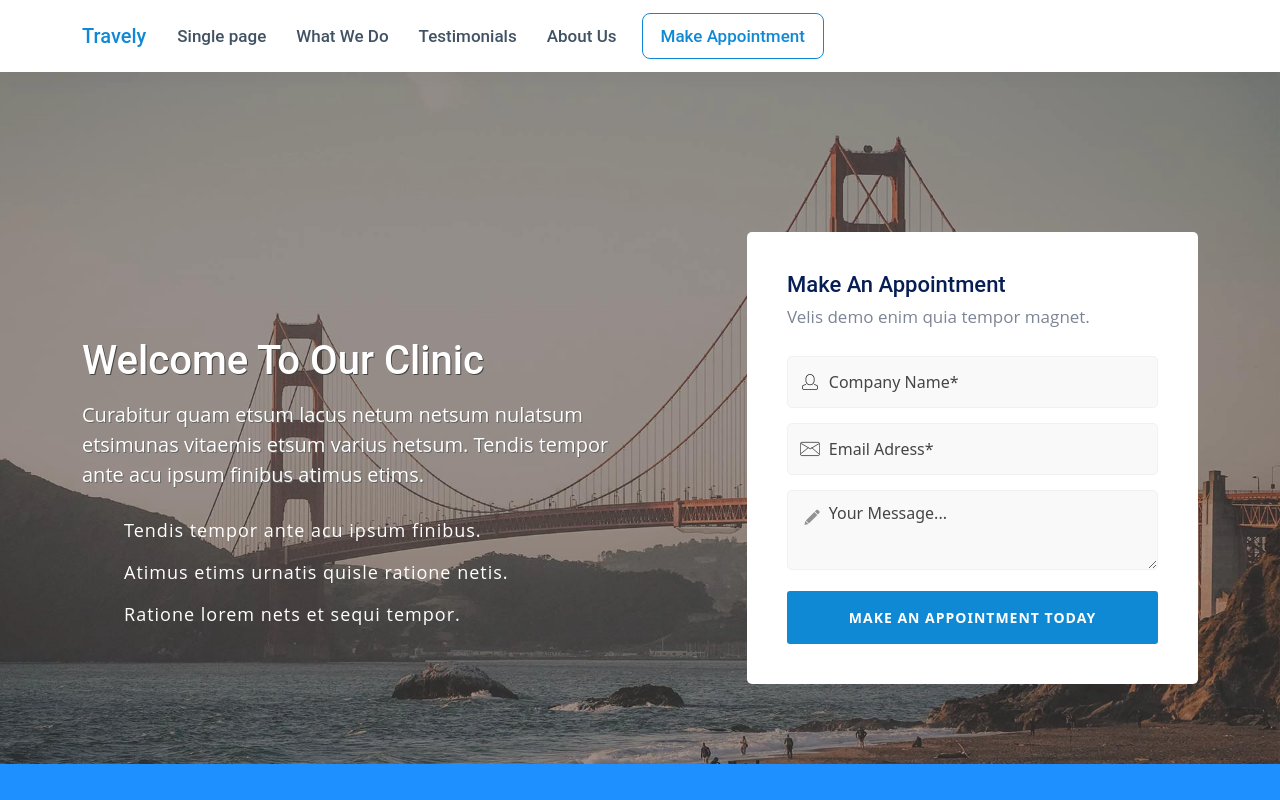
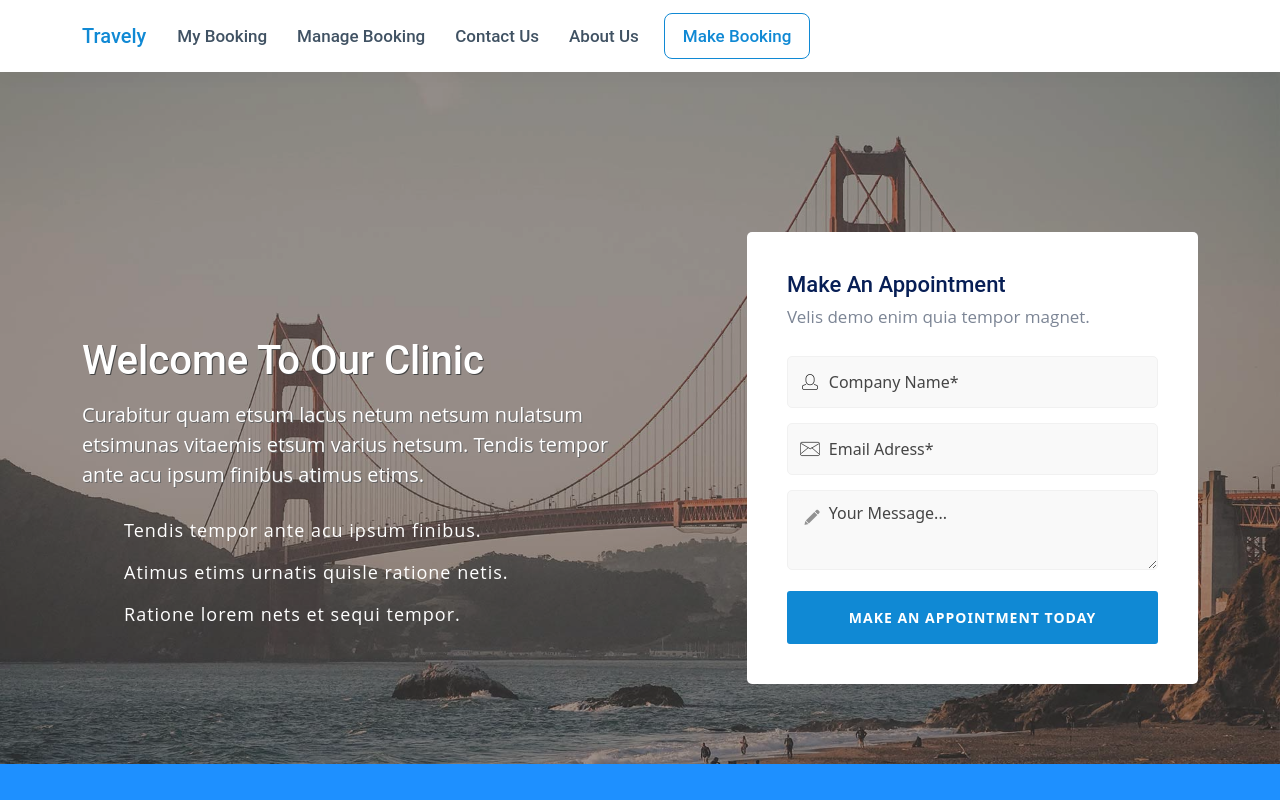
Before and after one commit to jahidorjahid/travely-client-side, a React (Create React App) app: page / in a window 1280 px wide. Shown: the top 800 px of the page. Built offline with nearby package versions, Linux system fonts and the light colour scheme; no server answers.

Commit message:
update document title

```diff
--- a/src/components/Layout/Header.js
+++ b/src/components/Layout/Header.js
@@ -37,24 +37,24 @@ const Test = () => {
               {/*begin navbar-nav */}
               <ul className="navbar-nav ml-auto">
                 <li>
-                  <NavLink to="/single">Single page</NavLink>
+                  <NavLink to="/my-bookings">My Booking</NavLink>
                 </li>
 
                 <li>
-                  <NavLink to="#services">What We Do</NavLink>
+                  <NavLink to="/manage-bookings">Manage Booking</NavLink>
                 </li>
 
                 <li>
-                  <NavLink to="#testimonials">Testimonials</NavLink>
+                  <NavLink to="/contact-us">Contact Us</NavLink>
                 </li>
 
                 <li>
-                  <NavLink to="#features">About Us</NavLink>
+                  <NavLink to="/about-us">About Us</NavLink>
                 </li>
 
                 <li className="discover-link">
-                  <Link to="/" className="external discover-btn">
-                    Make Appointment
+                  <Link to="/rooms" className="external discover-btn">
+                    Make Booking
                   </Link>
                 </li>
               </ul>
--- a/src/components/Page/Home/Home.js
+++ b/src/components/Page/Home/Home.js
@@ -6,12 +6,17 @@ const Home = () => {
   const API_URL = "http://localhost:5000/rooms";
   const [rooms, setRooms] = useState([]);
 
+  // add title for this webpage
+  useEffect(() => {
+    document.title = "Home - Travely";
+  }, []);
+
+  // get rooms
   useEffect(() => {
     // GET request
     axios(API_URL).then((res) => setRooms(res.data));
   }, []);
 
-  console.log(rooms);
   return (
     <div>
       <section className="home-section" id="home">
--- a/src/components/Page/MyBooking/MyBooking.js
+++ b/src/components/Page/MyBooking/MyBooking.js
@@ -4,6 +4,12 @@ import React, { useEffect, useState } from "react";
 const MyBooking = () => {
   const [error, setError] = useState("");
   const [bookings, setBookings] = useState([]);
+
+  // add title for this webpage
+  useEffect(() => {
+    document.title = "My Booking - Travely";
+  }, []);
+
   useEffect(() => {
     axios
       .post("http://localhost:5000/bookings", {
--- a/src/components/Page/RoomSingle/RoomSingle.js
+++ b/src/components/Page/RoomSingle/RoomSingle.js
@@ -27,10 +27,16 @@ const RoomSingle = () => {
       });
   };
 
+  // add title for this webpage
+  useEffect(() => {
+    document.title = room?.title || "Loading...";
+  }, [room]);
+
   // load room by id
   useEffect(() => {
     axios(API_GET_SINGLE).then((res) => setRoom(res.data));
   }, []);
+
   return (
     <div className="container my-3">
       <h1>{room.title}</h1>
```
